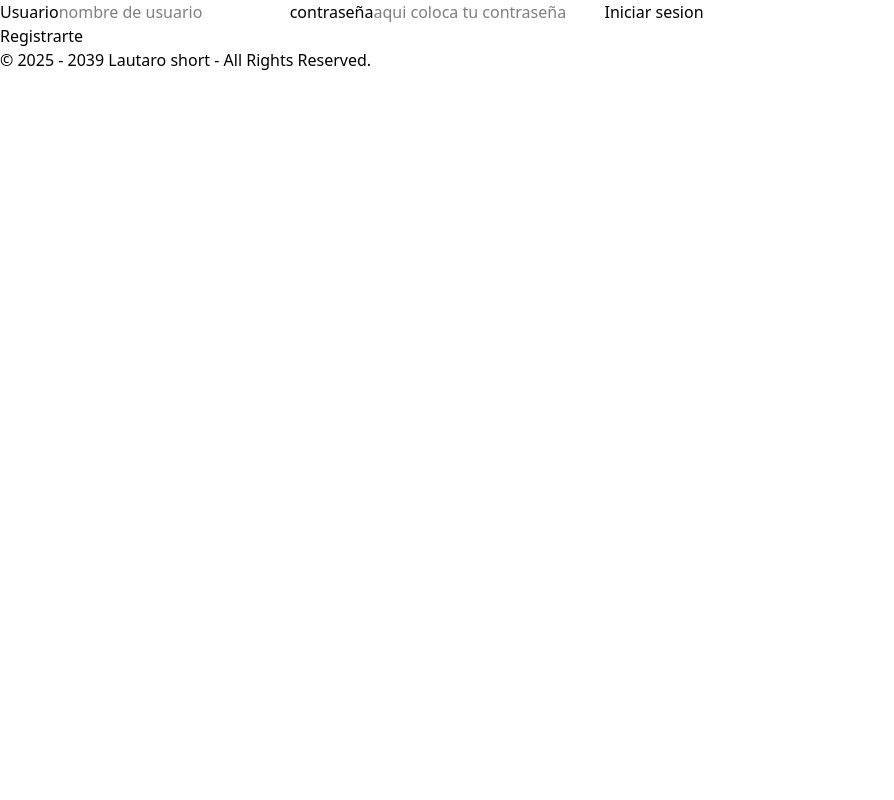
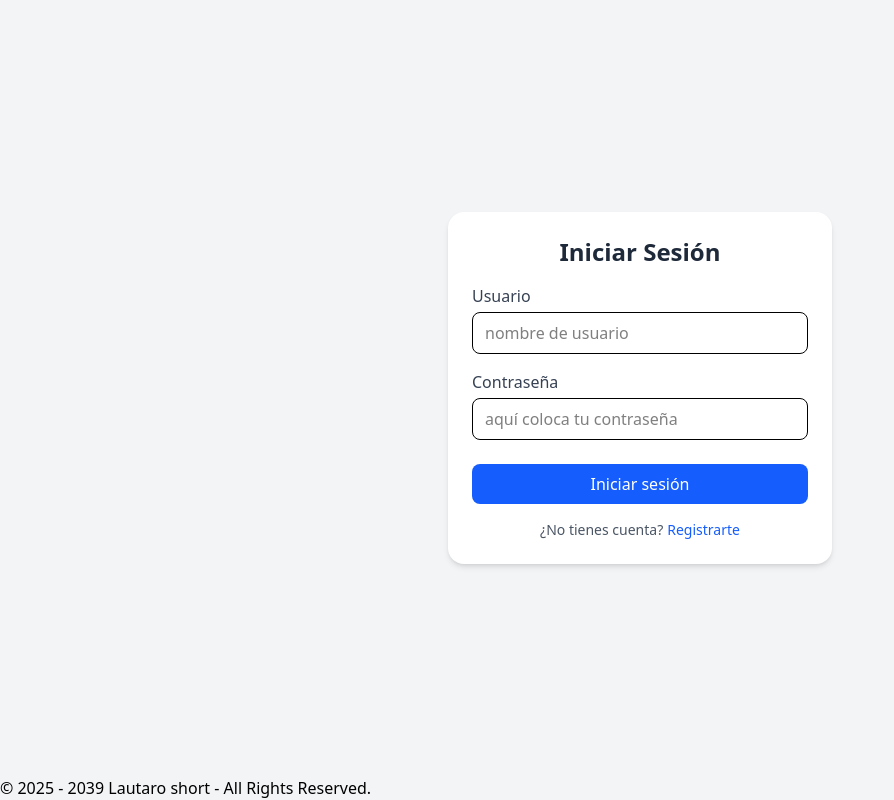
Before and after one commit to landerklang/trabajo-practico-integrador-3-lautaro-short, a React (Vite) app in the folder Practico-integrador-3/: page /Login in a window 1280 px wide. Shown: the whole page, without its empty margins (0-894 px from the left). Built offline with nearby package versions, Linux system fonts and the light colour scheme.

Commit message:
se termino con la funcion de eliminar tareas. ademas ya se esta añadiendo los estilo para login hechos con ia

```diff
--- a/Practico-integrador-3/src/pages/DeletedTasksPages.jsx
+++ b/Practico-integrador-3/src/pages/DeletedTasksPages.jsx
@@ -1,7 +1,73 @@
-import React from "react";
 import { useNavigate } from "react-router-dom";
 import { useState, useEffect } from "react";
 
 export const DeletedTasksPages = () => {
-  return <div>DeletedTasksPages</div>;
+  const [SelectTask, SetSelectTask] = useState(null);
+  const [Tasks, setTasks] = useState([]);
+
+  const navigate = useNavigate();
+
+  const FetchTasks = async () => {
+    try {
+      const res = await fetch("http://localhost:4000/api/tasks-by-user", {
+        credentials: "include",
+      });
+      if (!res) {
+        console.log("no se pudo extraer las tareas");
+      } else {
+        const data = await res.json();
+        setTasks(data);
+      }
+    } catch (error) {}
+  };
+  const handleSelectChange = (event) => {
+    const id = event.target.value;
+    if (id === "") {
+      SetSelectTask(null);
+      return;
+    }
+    const tasks = Tasks.find((t) => t.id === Number(id));
+    SetSelectTask(tasks);
+  };
+
+  const handleDeleted = async () => {
+    try {
+      const res = await fetch(
+        `http://localhost:4000/api/tasks/${SelectTask.id}`,
+        {
+          method: "DELETE",
+          credentials: "include",
+        }
+      );
+      const data = await res.json();
+      if (!data) {
+        return alert("no se encontro la tarea");
+      }
+      alert("tarea eliminada");
+      navigate("/Tasks");
+    } catch (error) {
+      console.log(error);
+    }
+  };
+  useEffect(() => {
+    FetchTasks();
+  }, []);
+
+  return (
+    <>
+      <form onSubmit={handleDeleted}>
+        <select onChange={handleSelectChange}>
+          <option value="">seleccione la tarea a eliminar</option>
+          {Tasks.map((task) => (
+            <option key={task.id} value={task.id}>
+              {task.title}
+            </option>
+          ))}
+        </select>
+        <button type="submit">
+          {SelectTask ? "eliminar" : "no selecciono la tarea"}
+        </button>
+      </form>
+    </>
+  );
 };
--- a/Practico-integrador-3/src/pages/PostTasksPages.jsx
+++ b/Practico-integrador-3/src/pages/PostTasksPages.jsx
@@ -23,8 +23,7 @@ export const PostTasksPages = () => {
         return alert(data.message), handleReset();
       }
       alert("se creo con exito la tarea");
-      await new Promise((resolver) => setTimeout(resolver, 2000)),
-        navigate("/Tasks");
+      navigate("/Tasks");
     } catch (error) {
       return alert("error al crear una tarea", console.log(error));
     }
--- a/Practico-integrador-3/src/pages/auth/LoginPage.jsx
+++ b/Practico-integrador-3/src/pages/auth/LoginPage.jsx
@@ -36,13 +36,26 @@ export const LoginPage = () => {
     }
   };
   return (
-    <main>
+    <main className="min-h-screen flex flex-col justify-between bg-gray-100">
       {loading ? (
+        <div className="flex justify-center items-center h-screen">
           <Loading />
+        </div>
       ) : (
-        <form onSubmit={handleLogin}>
-          <div>
-            <label htmlFor="username">Usuario</label>
+        <div className="flex flex-col justify-center items-center px-4 flex-1">
+          <form
+            onSubmit={handleLogin}
+            className="w-full max-w-sm bg-white p-6 rounded-2xl shadow-md space-y-4"
+          >
+            <h1 className="text-2xl font-semibold text-center text-gray-800">
+              Iniciar Sesión
+            </h1>
+
+            {/* USERNAME */}
+            <div className="flex flex-col space-y-1">
+              <label htmlFor="username" className="text-gray-700 font-medium">
+                Usuario
+              </label>
               <input
                 id="username"
                 type="text"
@@ -51,22 +64,53 @@ export const LoginPage = () => {
                 value={Form.username}
                 onChange={handleChange}
                 required
+                className="border rounded-lg px-3 py-2 outline-none
+              focus:ring-2 focus:ring-blue-500 focus:border-blue-500 transition"
               />
-            <label htmlFor="password">contraseña</label>
+            </div>
+
+            {/* PASSWORD */}
+            <div className="flex flex-col space-y-1">
+              <label htmlFor="password" className="text-gray-700 font-medium">
+                Contraseña
+              </label>
               <input
                 id="password"
                 type="password"
                 name="password"
-              placeholder="aqui coloca tu contraseña"
+                placeholder="aquí coloca tu contraseña"
                 value={Form.password}
                 onChange={handleChange}
                 required
+                className="border rounded-lg px-3 py-2 outline-none
+              focus:ring-2 focus:ring-blue-500 focus:border-blue-500 transition"
               />
-            <button type="submit">Iniciar sesion</button>
             </div>
-          <a href="/Register">Registrarte</a>
+
+            {/* SUBMIT BUTTON */}
+            <button
+              type="submit"
+              className="w-full bg-blue-600 text-white py-2 rounded-lg
+            hover:bg-blue-700 transition font-medium mt-2
+            disabled:bg-gray-400 disabled:cursor-not-allowed"
+            >
+              Iniciar sesión
+            </button>
+
+            {/* REGISTER LINK */}
+            <p className="text-center text-gray-600 text-sm">
+              ¿No tienes cuenta?
+              <a
+                href="/Register"
+                className="text-blue-600 hover:underline ml-1"
+              >
+                Registrarte
+              </a>
+            </p>
           </form>
+        </div>
       )}
+
       <Footer />
     </main>
   );
```
Lines whose indentation alone changed are shown as unchanged.
